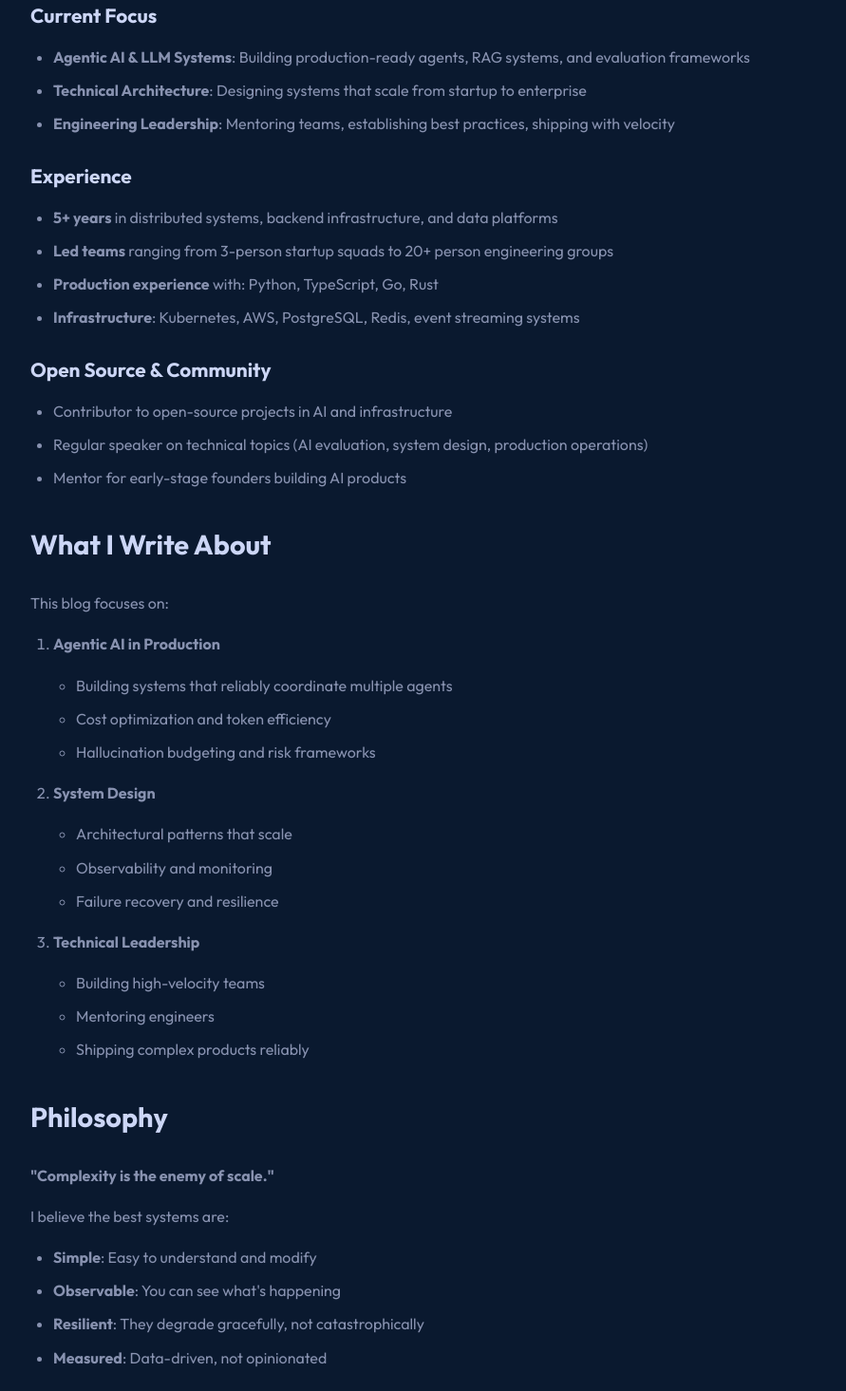
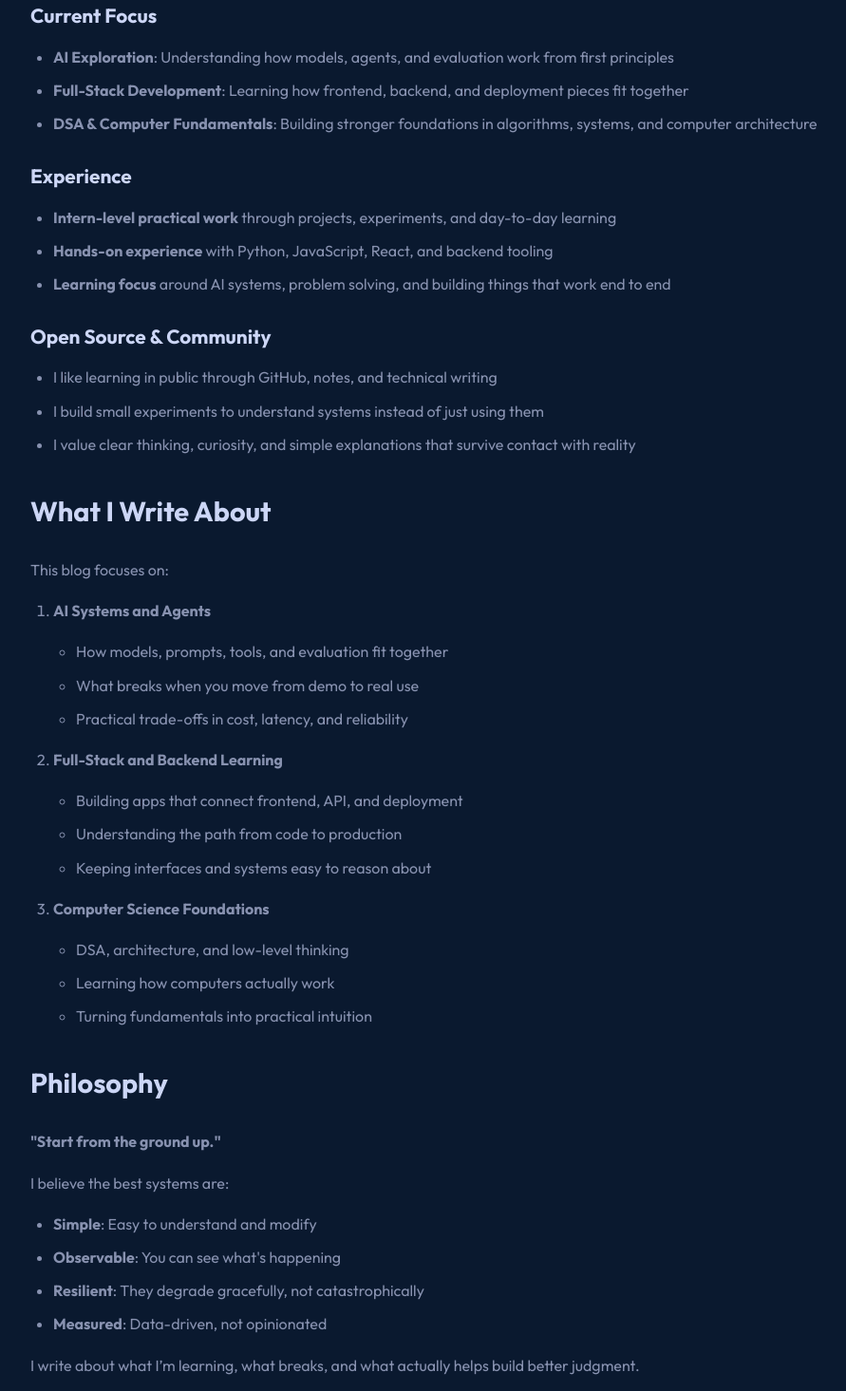
Before and after one commit to ToniBirat7/Portfolio_Website, a React (Vite) app: page /about in a window 1280 px wide. Shown: the part 360-1825 px from the top of the page at 95% size, without its empty margins (190-1081 px from the left). Built offline with nearby package versions, Linux system fonts and the light colour scheme; no server answers.

Commit message:
Update site pages for biratcodes.dev and current bio

```diff
--- a/public/content/pages/about.md
+++ b/public/content/pages/about.md
@@ -1,52 +1,51 @@
 ---
 title: "About"
-description: "About Birat Gautam - Technical Leadership & AI Systems"
+description: "About Birat Gautam - intern, student, and AI explorer"
 ---
 
 # About Me
 
-I'm **Birat Gautam**, a technical leader passionate about building scalable AI systems and engineering teams that ship impactful products.
+I'm **Birat Gautam**. I'm currently an intern and a Computer Science student still completing my bachelor's degree, and I spend most of my time exploring AI, full-stack development, and DSA from the ground up.
 
 ## Background
 
 ### Current Focus
-- **Agentic AI & LLM Systems**: Building production-ready agents, RAG systems, and evaluation frameworks
-- **Technical Architecture**: Designing systems that scale from startup to enterprise
-- **Engineering Leadership**: Mentoring teams, establishing best practices, shipping with velocity
+- **AI Exploration**: Understanding how models, agents, and evaluation work from first principles
+- **Full-Stack Development**: Learning how frontend, backend, and deployment pieces fit together
+- **DSA & Computer Fundamentals**: Building stronger foundations in algorithms, systems, and computer architecture
 
 ### Experience
-- **5+ years** in distributed systems, backend infrastructure, and data platforms
-- **Led teams** ranging from 3-person startup squads to 20+ person engineering groups
-- **Production experience** with: Python, TypeScript, Go, Rust
-- **Infrastructure**: Kubernetes, AWS, PostgreSQL, Redis, event streaming systems
+- **Intern-level practical work** through projects, experiments, and day-to-day learning
+- **Hands-on experience** with Python, JavaScript, React, and backend tooling
+- **Learning focus** around AI systems, problem solving, and building things that work end to end
 
 ### Open Source & Community
-- Contributor to open-source projects in AI and infrastructure
-- Regular speaker on technical topics (AI evaluation, system design, production operations)
-- Mentor for early-stage founders building AI products
+- I like learning in public through GitHub, notes, and technical writing
+- I build small experiments to understand systems instead of just using them
+- I value clear thinking, curiosity, and simple explanations that survive contact with reality
 
 ## What I Write About
 
 This blog focuses on:
 
-1. **Agentic AI in Production**
-   - Building systems that reliably coordinate multiple agents
-   - Cost optimization and token efficiency
-   - Hallucination budgeting and risk frameworks
+1. **AI Systems and Agents**
+   - How models, prompts, tools, and evaluation fit together
+   - What breaks when you move from demo to real use
+   - Practical trade-offs in cost, latency, and reliability
 
-2. **System Design**
-   - Architectural patterns that scale
-   - Observability and monitoring
-   - Failure recovery and resilience
+2. **Full-Stack and Backend Learning**
+   - Building apps that connect frontend, API, and deployment
+   - Understanding the path from code to production
+   - Keeping interfaces and systems easy to reason about
 
-3. **Technical Leadership**
-   - Building high-velocity teams
-   - Mentoring engineers
-   - Shipping complex products reliably
+3. **Computer Science Foundations**
+   - DSA, architecture, and low-level thinking
+   - Learning how computers actually work
+   - Turning fundamentals into practical intuition
 
 ## Philosophy
 
-**"Complexity is the enemy of scale."**
+**"Start from the ground up."**
 
 I believe the best systems are:
 - **Simple**: Easy to understand and modify
@@ -54,20 +53,14 @@ I believe the best systems are:
 - **Resilient**: They degrade gracefully, not catastrophically
 - **Measured**: Data-driven, not opinionated
 
-I write about concrete, battle-tested patterns—not theoretical ideals.
+I write about what I’m learning, what breaks, and what actually helps build better judgment.
 
 ## Get In Touch
 
-- **Email**: contact@biratcodes.dev
+- **Email**: info@biratcodes.dev
 - **GitHub**: https://github.com/ToniBirat7
-- **LinkedIn**: https://linkedin.com/in/birat-gautam
+- **LinkedIn**: https://www.linkedin.com/in/biratgautam7/
 
 ---
 
-**Credentials & Verification**:
-- M.S. Computer Science (focus on distributed systems)
-- 5+ years industry experience in AI/ML infrastructure
-- Led backend and platform initiatives across startup and product engineering teams
-- Active open-source contributor and technical writer on production AI systems
-
-**Disclosure**: This blog may contain affiliate links and sponsored content. See the [Privacy Policy](/privacy-policy) and [Terms](/terms) for details.
+**Note**: This site is part learning log, part portfolio. I'm still figuring things out, and that’s intentional.
--- a/scripts/generate-blog-artifacts.mjs
+++ b/scripts/generate-blog-artifacts.mjs
@@ -13,7 +13,7 @@ import {
 const ROOT = process.cwd();
 const CONTENT_DIR = path.join(ROOT, 'src', 'content', 'blog');
 const PUBLIC_DIR = path.join(ROOT, 'public');
-const SITE_URL = 'https://birat.codes';
+const SITE_URL = 'https://biratcodes.dev';
 const BLOG_BASE = `${SITE_URL}/blog`;
 
 function slugFromFile(fileName) {
```
Also changed, not shown: public/content/pages/contact.md (+2 -2 lines), public/content/pages/privacy-policy.md (+6 -5 lines), public/content/pages/terms.md (+5 -3 lines), src/content/pages/about.md (+28 -35 lines), src/content/pages/contact.md (+2 -2 lines), src/content/pages/privacy-policy.md (+5 -5 lines), src/content/pages/terms.md (+5 -3 lines), public/llms-full.txt, public/llms.txt, 2 other files (tests, documents, lock files or other folders).
